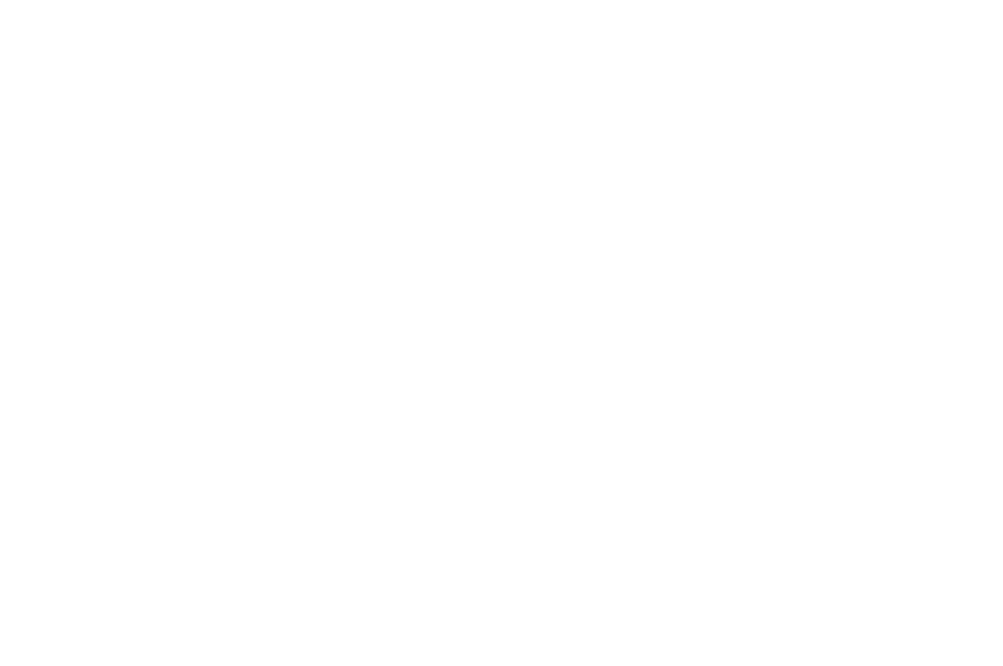
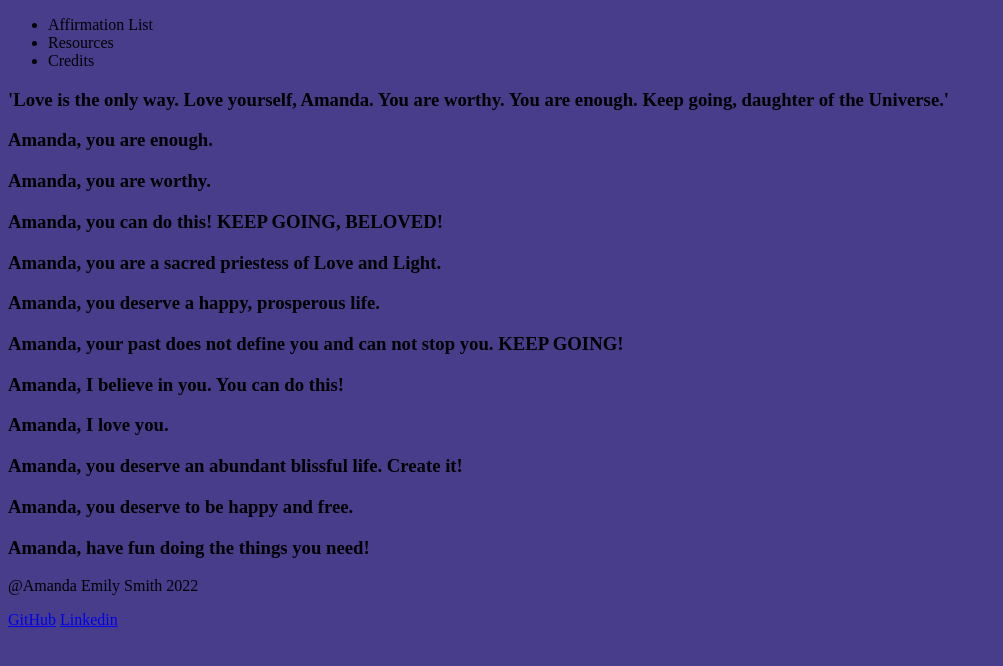
Before and after one commit to AmandaEm/AffirmationMaker, a plain HTML site: page index.html in a window 1280 px wide. Shown: the whole page, without its empty margins (0-1003 px from the left). Drawn offline with Linux system fonts and the light colour scheme.

Commit message:
add initial affirmations

```diff
--- a/assets/styles.css
+++ b/assets/styles.css
@@ -0,0 +1,7 @@
+html {
+    background-color:darkslateblue;
+}
+
+h3 {
+
+}
--- a/index.html
+++ b/index.html
@@ -7,7 +7,39 @@
     <link rel="stylesheet" href="./assets/styles.css">
     <title>Affirmation Maker</title>
 </head>
-<body>
+<nav>
+<ul>
+    <li>Affirmation List</li>
+    <li>Resources</li>
+    <li>Credits</li>
+</ul>
+</nav>
 
-</body>
+<header>
+
+</header>
+
+<main>
+    <h3>'Love is the only way. Love yourself, Amanda. You are worthy. You are enough. Keep going, daughter of the Universe.'</h3>
+    <h3>Amanda, you are enough.</h3>
+    <h3>Amanda, you are worthy.</h3>
+    <h3>Amanda, you can do this! KEEP GOING, BELOVED!</h3>
+    <h3>Amanda, you are a sacred priestess of Love and Light.</h3>
+    <h3>Amanda, you deserve a happy, prosperous life.</h3>
+    <h3>Amanda, your past does not define you and can not stop you. KEEP GOING!</h3>
+    <h3>Amanda, I believe in you. You can do this!</h3>
+    <h3>Amanda, I love you.</h3>
+    <h3>Amanda, you deserve an abundant blissful life. Create it!</h3>
+    <h3>Amanda, you deserve to be happy and free.</h3>
+    <h3>Amanda, have fun doing the things you need!</h3>
+    <form>
+
+    </form>
+</main>
+
+<footer>
+    <p>@Amanda Emily Smith 2022</p>
+    <a href="https://github.com/AmandaEm">GitHub</a>
+    <a  href="https://www.linkedin.com/in/amanda-emily-smith-88106a28/">Linkedin</a>
+</footer>
 </html>
```
Also changed, not shown: affirm.js (added).
